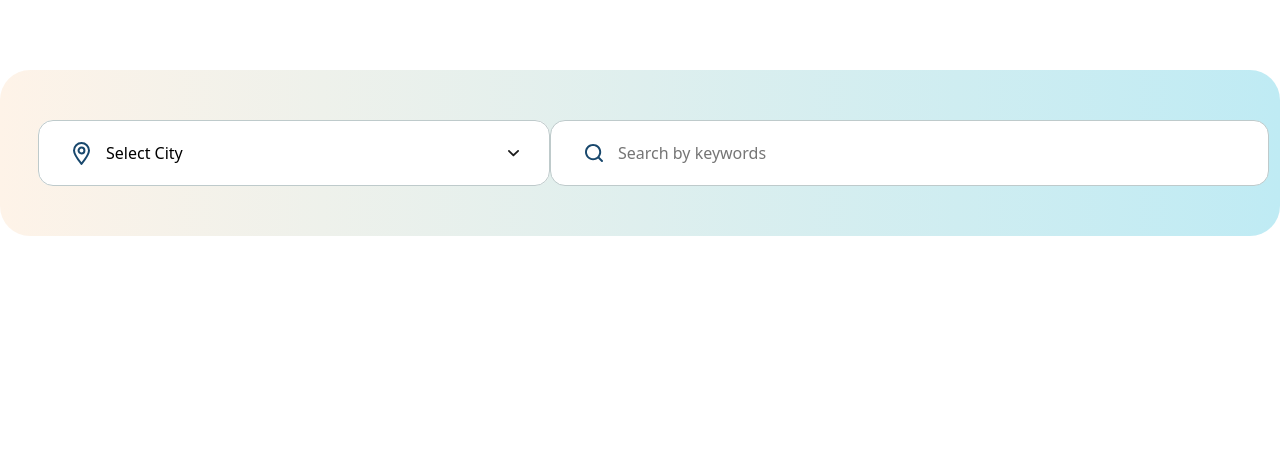
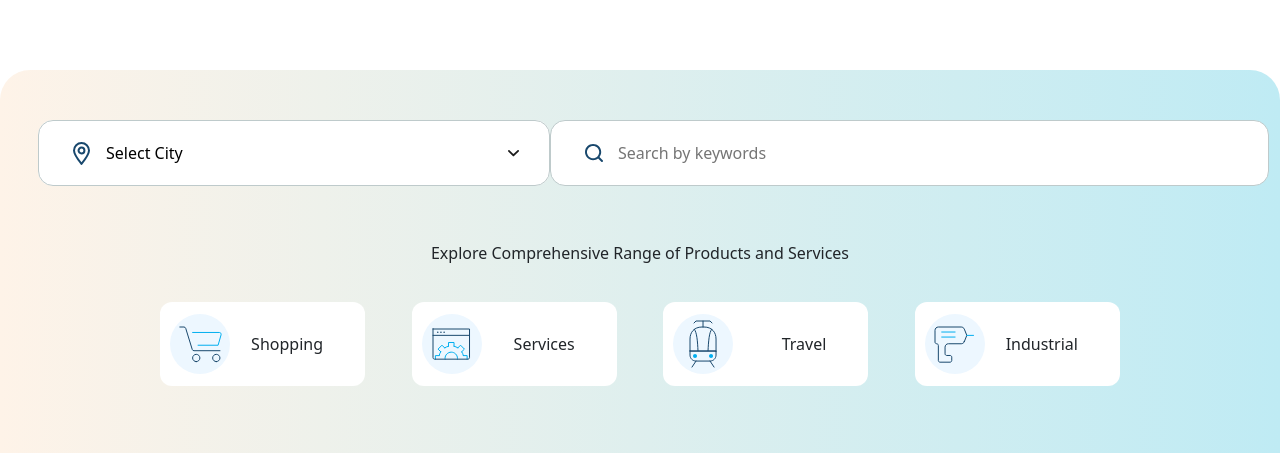
Before and after one commit to Abish21/how_to_shop, a plain HTML site: page index.html in a window 1280 px wide. Shown: the part 1162-1615 px from the top of the page. Before the commit the page ends 1398 px from the top, so only its background shows below. Drawn offline with nearby package versions, Linux system fonts and the light colour scheme.

Commit message:
some changes made

```diff
--- a/index.html
+++ b/index.html
@@ -61,6 +61,28 @@
                     <input type="search" placeholder="Search by keywords">
                 </div>
             </div>
+            <p class="explore_txt">Explore Comprehensive Range of Products and Services</p>
+            <div class="options_main_div">
+                <div class="optn_inner_div">
+                    <div class="optn">
+                        <span class="img_bc_span"><img src="images/shopping.svg" alt="Shopping"></span>
+                        <p>Shopping</p>
+                    </div>
+                    <div class="optn">
+                        <span class="img_bc_span"><img src="images/services.svg" alt="Services"></span>
+                        <p>Services</p>
+                    </div>
+                    <div class="optn">
+                        <span class="img_bc_span"><img src="images/travel.svg" alt="Travel"></span>
+                        <p>Travel</p>
+                    </div>
+                    <div class="optn">
+                        <span class="img_bc_span"><img src="images/industrial.svg" alt="Industrial"></span>
+                        <p>Industrial</p>
+                    </div>
+                </div>
+            </div>
+
         </div>
     </div>
     <!-- Bootstrap Script CDN -->
--- a/style.css
+++ b/style.css
@@ -1,3 +1,6 @@
+p{
+    margin-bottom: 0;
+}
 .shop_banner{
     background: green;
 }
@@ -32,14 +35,16 @@
     max-width: 79px;
     margin: 0;
 }
-.search_select_div{
-    display: flex;
+.main_div{
     max-width: 1328px;
-    justify-content: space-between;
     margin: 0 auto;
     padding: 50px 38px;
     border-radius: 30px;
     background: linear-gradient(to right, #FEF3E8, #BFEBF4 );
+}
+.search_select_div{
+    display: flex;
+    justify-content: space-between;
 }
 .city_select_div{
     background: #FFFFFF url('images/city_drop_down.svg') no-repeat center right;
@@ -66,3 +71,55 @@
     background-position-x: 34px;
     border: 1px solid #BECACB;
 }
+.explore_txt{
+    text-align: center;
+    padding: 55px 0 37px 0;
+}
+.options_main_div{
+    padding-bottom: 47px;
+}
+.optn_inner_div{
+    max-width: 960px;
+    margin: 0 auto;
+    display: flex;
+    justify-content: space-between;
+}
+.optn{
+    display: flex;
+    align-items: center;
+    justify-content: space-between;
+    background: white;
+    max-width: 205px;
+    min-width: 205px;
+    border-radius: 12px;
+    padding: 12px 42px 12px 10px;
+    transition: 0.5s ease;
+    cursor: pointer;
+}
+.optn:hover{
+    box-shadow: 5px 7px black;
+    background: #F8E128;
+    transition: 0.5s ease;
+}
+.optn:hover .img_bc_span{
+    background: white;
+    transition: 0.5s ease;
+}
+.optactive{
+    box-shadow: 5px 7px black;
+    background: #F8E128;
+    border: 1px solid #26ACE2;
+}
+.optactive .img_bc_span{
+    background-color: #FFFFFF;
+}
+.img_bc_span{
+    width: 60px;
+    height: 60px;
+    border-radius: 50%;
+    background-color: #EDF7FF;
+    display: flex;
+    align-items: center;
+    justify-content: center;
+    transition: 0.5s ease;
+}
```
Also changed, not shown: images/industrial.svg (added), images/services.svg (added), images/shopping.svg (added), images/travel.svg (added).
